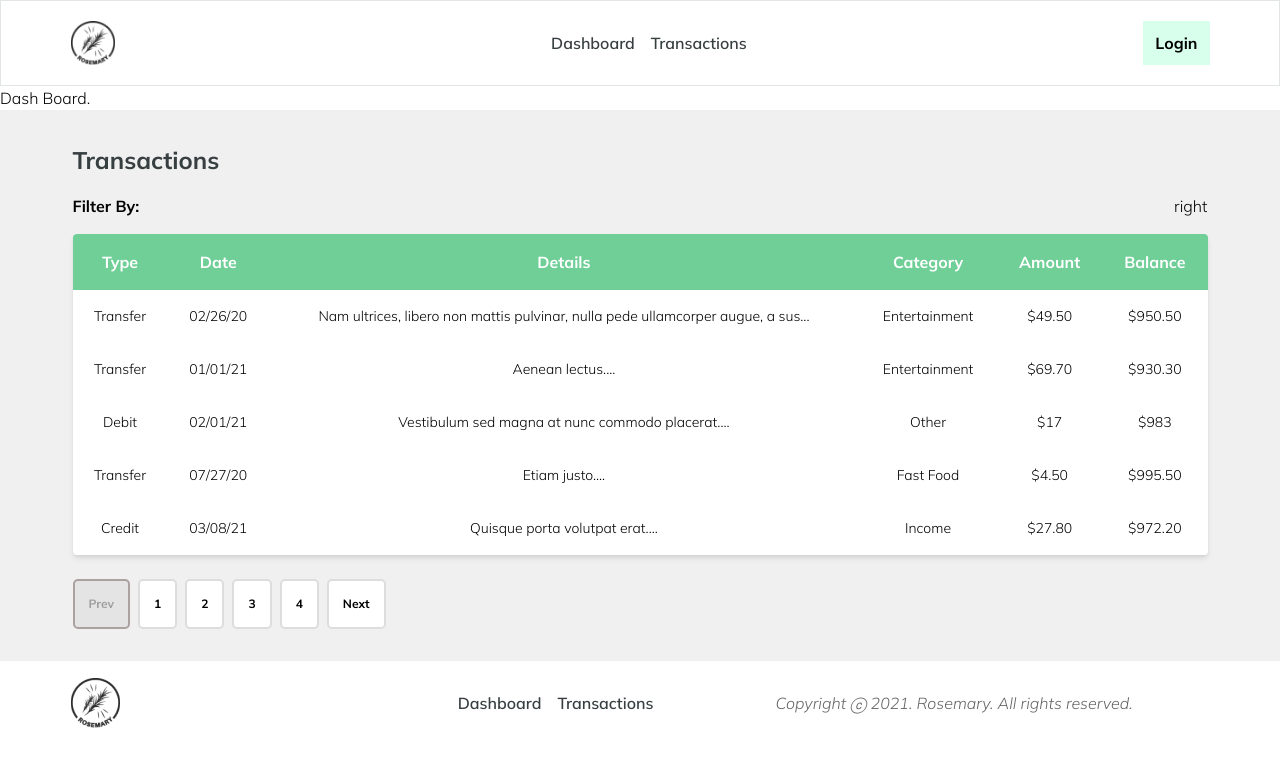
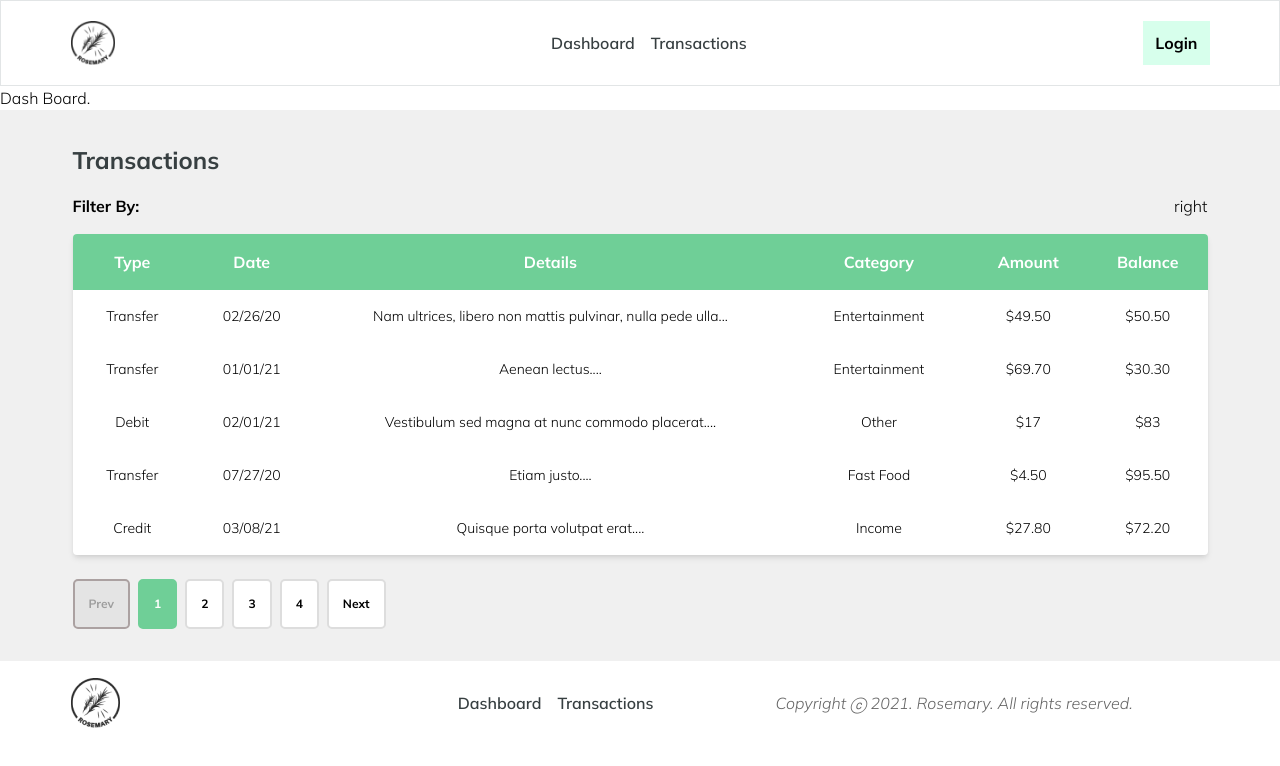
Before and after one commit to markanator/rosemary-personal-finance, a React (Create React App) app: page /dashboard in a window 1280 px wide. Shown: the top 766 px of the page. Built offline with nearby package versions, Linux system fonts and the light colour scheme.

Commit message:
finished pagination styles

```diff
--- a/src/components/features/dashboard/TransactionTableSm/DashTableStyles.scss
+++ b/src/components/features/dashboard/TransactionTableSm/DashTableStyles.scss
@@ -41,7 +41,8 @@
       margin-right: 0.5rem;
       transition: all 0.2s ease-in-out;
 
-      &:hover {
+      &:hover,
+      &.active {
         cursor: pointer;
         color: white;
         background-color: var(--color-accent-green);
--- a/src/components/features/dashboard/TransactionTableSm/SmColumns.js
+++ b/src/components/features/dashboard/TransactionTableSm/SmColumns.js
@@ -24,7 +24,7 @@ export const COLUMNS = [
     accessor: 'running_bal',
   },
   // {
-  //   Header: 'Options',
-  //   accessor: 'id',
+  //   Header: '_',
+  //   accessor: '_id',
   // },
 ];
--- a/src/components/features/dashboard/TransactionTableSm/SmallTable.js
+++ b/src/components/features/dashboard/TransactionTableSm/SmallTable.js
@@ -6,7 +6,7 @@ import formatMoney from '../../../../utils/formatMoney';
 import { COLUMNS } from './SmColumns';
 
 export default function SmallTable() {
-  const balance = 1000_00;
+  const balance = 100_00;
   // memoize data to prevent excessive renders
   const columns = useMemo(() => COLUMNS, []);
   const data = useMemo(
@@ -16,7 +16,7 @@ export default function SmallTable() {
         return {
           ...trx,
           trx_date: dayjs(trx.trx_date).format('MM/DD/YY'),
-          trx_details: `${trx.trx_details.slice(0, 77)}...`,
+          trx_details: `${trx.trx_details.slice(0, 57)}...`,
           trx_amount: formatMoney(amount),
           running_bal: formatMoney(balance - amount),
         };
@@ -45,6 +45,7 @@ export default function SmallTable() {
     gotoPage,
     nextPage,
     previousPage,
+    state: { pageIndex },
   } = tableInstance;
 
   return (
@@ -61,7 +62,11 @@ export default function SmallTable() {
             {headerGroups.map(headerGroup => (
               <tr {...headerGroup.getHeaderGroupProps()}>
                 {headerGroup.headers.map(column => (
-                  <th {...column.getHeaderProps()}>
+                  <th
+                    {...column.getHeaderProps()}
+                    className={`header-${column.Header.toLowerCase()}`}
+                  >
+                    {/* {console.log('COL', column)} */}
                     {column.render('Header')}
                   </th>
                 ))}
@@ -93,7 +98,11 @@ export default function SmallTable() {
           Prev
         </button>
         {pageOptions.map((page, idx) => (
-          <button className="trx__btn" key={page} onClick={() => gotoPage(idx)}>
+          <button
+            className={`trx__btn ${pageIndex === idx ? 'active' : ''}`}
+            key={page}
+            onClick={() => gotoPage(idx)}
+          >
             {idx + 1}
           </button>
         ))}
--- a/src/components/features/dashboard/TransactionTableSm/index.js
+++ b/src/components/features/dashboard/TransactionTableSm/index.js
@@ -1 +1 @@
-export { default } from './SmallTable';
+export { default } from './DashboardTableSection';
--- a/src/components/features/dashboard/TransactionTableSm/table.scss
+++ b/src/components/features/dashboard/TransactionTableSm/table.scss
@@ -4,12 +4,37 @@ $tableHoverColor: #ddd;
 .dashtrxtable {
   width: 100%;
   border-collapse: collapse;
-  margin-bottom: 1.5rem;
   border-radius: $radius;
   border-spacing: 0px;
   background-color: white;
   box-shadow: 0 4px 6px -1px rgba(0, 0, 0, 0.1),
     0 2px 4px -1px rgba(0, 0, 0, 0.06);
+  table-layout: fixed;
+  margin-bottom: 1.5rem;
+
+  thead {
+    .header-type {
+      width: 10%;
+    }
+    .header-date {
+      width: 10%;
+    }
+    .header-details {
+      width: 40%;
+    }
+    .header-category {
+      width: 15%;
+    }
+    .header-amount {
+      width: 10%;
+    }
+    .header-balance {
+      width: 10%;
+    }
+    .header- {
+      width: 5%;
+    }
+  }
 }
 
 .dashtrxtable thead tr th:first-child {
--- a/src/pages/dashboard.js
+++ b/src/pages/dashboard.js
@@ -1,6 +1,6 @@
 import React from 'react';
 import Layout from '../components/common/layout/layout';
-import DashboardTableSection from '../components/features/dashboard/TransactionTableSm/DashboardTableSection';
+import DashboardTableSection from '../components/features/dashboard/TransactionTableSm';
 
 export default function DashBoard() {
   return (
```
Also changed, not shown: 1 other file (tests, documents, lock files or other folders).
